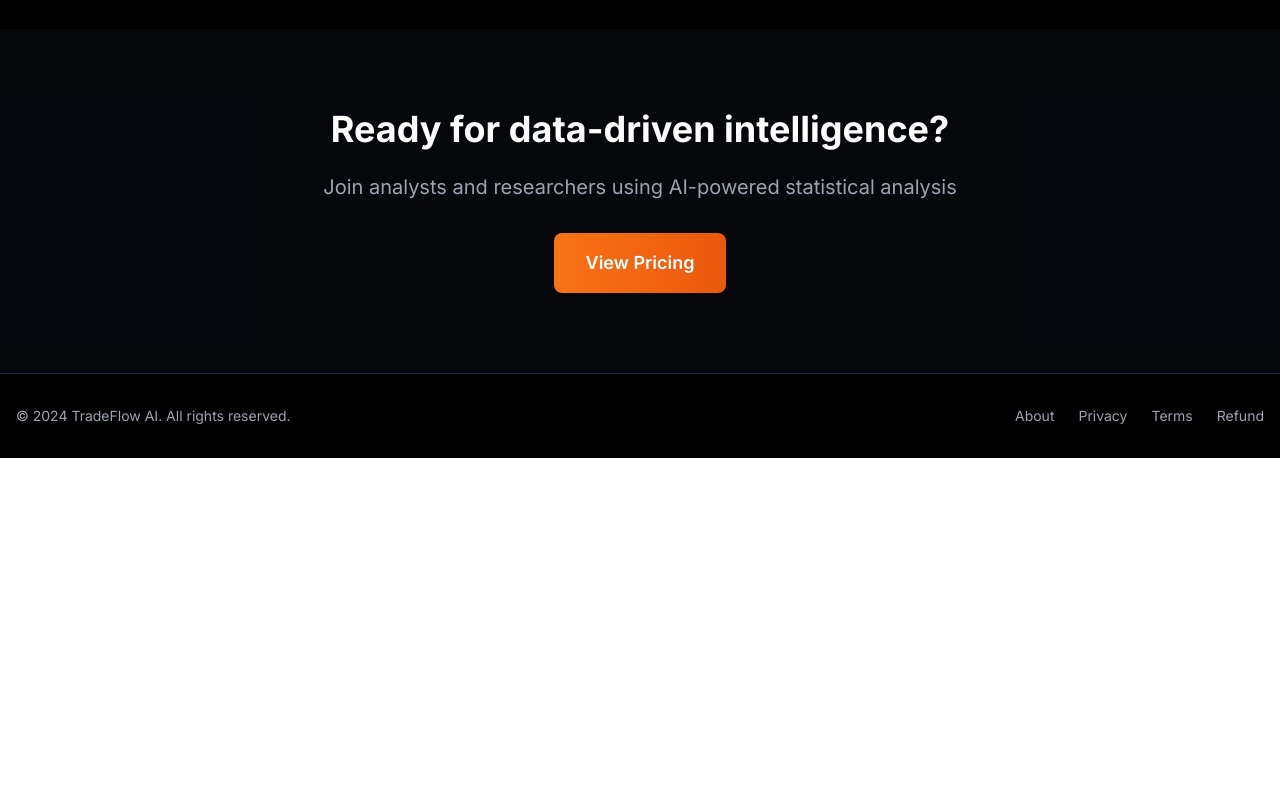
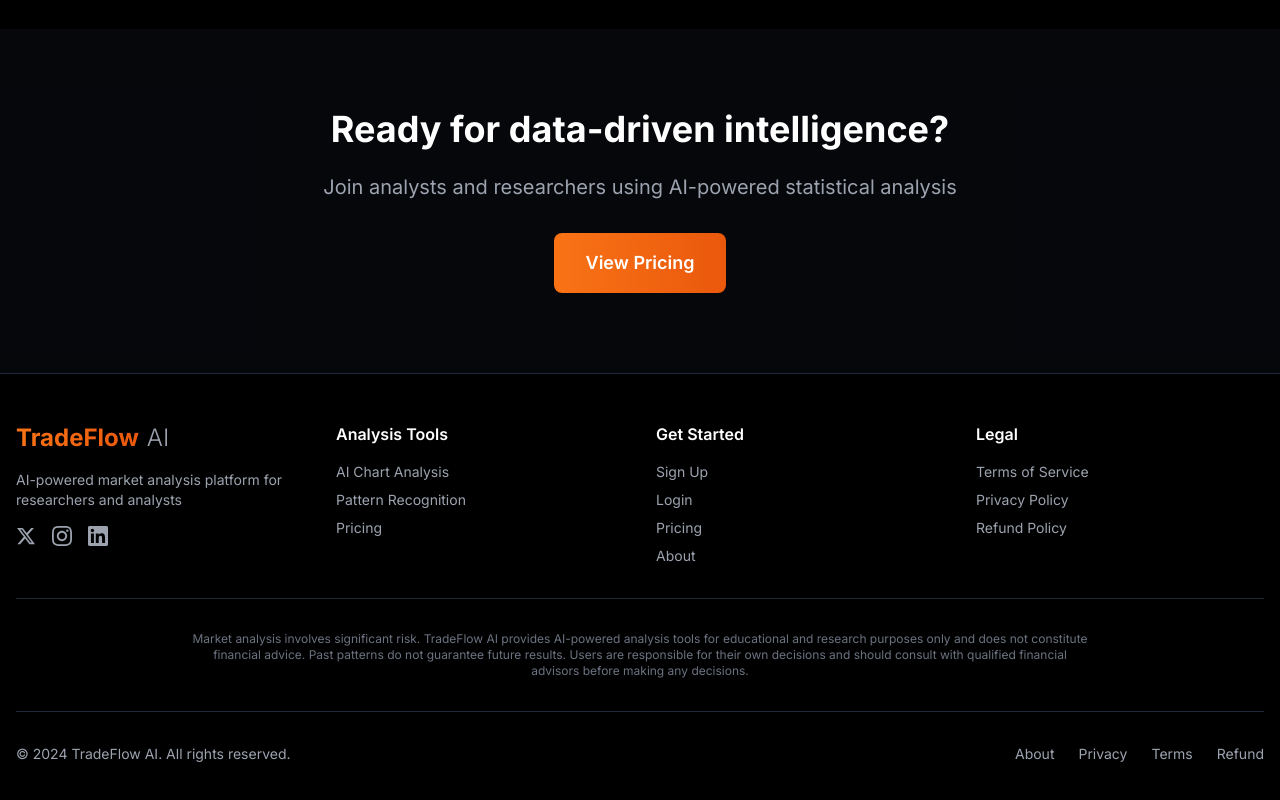
Before and after one commit to rochicenat/tradeflow-ai-frontend, a Next.js app: page / in a window 1280 px wide. Shown: the part 1940-2740 px from the top of the page. Before the commit the page ends 2398 px from the top, so only its background shows below. Built offline with nearby package versions, Linux system fonts and the light colour scheme.

Commit message:
Add comprehensive footer with disclaimer

```diff
--- a/app/page.tsx
+++ b/app/page.tsx
@@ -137,14 +137,87 @@ export default function Home() {
       </section>
 
       {/* Footer */}
-      <footer className="border-t border-gray-800 py-8 px-4">
-        <div className="max-w-7xl mx-auto flex flex-col md:flex-row justify-between items-center gap-4 text-gray-400 text-sm">
+      <footer className="border-t border-gray-800 bg-black">
+        <div className="max-w-7xl mx-auto px-4 py-12">
+          <div className="grid grid-cols-1 md:grid-cols-4 gap-8 mb-8">
+            {/* Brand */}
+            <div>
+              <div className="flex items-center gap-2 mb-4">
+                <span className="text-2xl font-bold bg-gradient-to-r from-orange-500 to-orange-600 bg-clip-text text-transparent">
+                  TradeFlow
+                </span>
+                <span className="text-2xl font-light text-gray-400">AI</span>
+              </div>
+              <p className="text-gray-400 text-sm mb-4">
+                AI-powered market analysis platform for researchers and analysts
+              </p>
+              <div className="flex gap-4">
+                <a href="#" className="text-gray-400 hover:text-orange-500 transition-colors">
+                  <svg className="w-5 h-5" fill="currentColor" viewBox="0 0 24 24">
+                    <path d="M18.244 2.25h3.308l-7.227 8.26 8.502 11.24H16.17l-5.214-6.817L4.99 21.75H1.68l7.73-8.835L1.254 2.25H8.08l4.713 6.231zm-1.161 17.52h1.833L7.084 4.126H5.117z"/>
+                  </svg>
+                </a>
+                <a href="#" className="text-gray-400 hover:text-orange-500 transition-colors">
+                  <svg className="w-5 h-5" fill="currentColor" viewBox="0 0 24 24">
+                    <path d="M12 2.163c3.204 0 3.584.012 4.85.07 3.252.148 4.771 1.691 4.919 4.919.058 1.265.069 1.645.069 4.849 0 3.205-.012 3.584-.069 4.849-.149 3.225-1.664 4.771-4.919 4.919-1.266.058-1.644.07-4.85.07-3.204 0-3.584-.012-4.849-.07-3.26-.149-4.771-1.699-4.919-4.92-.058-1.265-.07-1.644-.07-4.849 0-3.204.013-3.583.07-4.849.149-3.227 1.664-4.771 4.919-4.919 1.266-.057 1.645-.069 4.849-.069zm0-2.163c-3.259 0-3.667.014-4.947.072-4.358.2-6.78 2.618-6.98 6.98-.059 1.281-.073 1.689-.073 4.948 0 3.259.014 3.668.072 4.948.2 4.358 2.618 6.78 6.98 6.98 1.281.058 1.689.072 4.948.072 3.259 0 3.668-.014 4.948-.072 4.354-.2 6.782-2.618 6.979-6.98.059-1.28.073-1.689.073-4.948 0-3.259-.014-3.667-.072-4.947-.196-4.354-2.617-6.78-6.979-6.98-1.281-.059-1.69-.073-4.949-.073zm0 5.838c-3.403 0-6.162 2.759-6.162 6.162s2.759 6.163 6.162 6.163 6.162-2.759 6.162-6.163c0-3.403-2.759-6.162-6.162-6.162zm0 10.162c-2.209 0-4-1.79-4-4 0-2.209 1.791-4 4-4s4 1.791 4 4c0 2.21-1.791 4-4 4zm6.406-11.845c-.796 0-1.441.645-1.441 1.44s.645 1.44 1.441 1.44c.795 0 1.439-.645 1.439-1.44s-.644-1.44-1.439-1.44z"/>
+                  </svg>
+                </a>
+                <a href="#" className="text-gray-400 hover:text-orange-500 transition-colors">
+                  <svg className="w-5 h-5" fill="currentColor" viewBox="0 0 24 24">
+                    <path d="M20.447 20.452h-3.554v-5.569c0-1.328-.027-3.037-1.852-3.037-1.853 0-2.136 1.445-2.136 2.939v5.667H9.351V9h3.414v1.561h.046c.477-.9 1.637-1.85 3.37-1.85 3.601 0 4.267 2.37 4.267 5.455v6.286zM5.337 7.433c-1.144 0-2.063-.926-2.063-2.065 0-1.138.92-2.063 2.063-2.063 1.14 0 2.064.925 2.064 2.063 0 1.139-.925 2.065-2.064 2.065zm1.782 13.019H3.555V9h3.564v11.452zM22.225 0H1.771C.792 0 0 .774 0 1.729v20.542C0 23.227.792 24 1.771 24h20.451C23.2 24 24 23.227 24 22.271V1.729C24 .774 23.2 0 22.222 0h.003z"/>
+                  </svg>
+                </a>
+              </div>
+            </div>
+
+            {/* Analysis Tools */}
+            <div>
+              <h3 className="font-semibold text-white mb-4">Analysis Tools</h3>
+              <ul className="space-y-2 text-sm text-gray-400">
+                <li><Link href="/signup" className="hover:text-orange-500 transition-colors">AI Chart Analysis</Link></li>
+                <li><Link href="/dashboard" className="hover:text-orange-500 transition-colors">Pattern Recognition</Link></li>
+                <li><Link href="/pricing" className="hover:text-orange-500 transition-colors">Pricing</Link></li>
+              </ul>
+            </div>
+
+            {/* Get Started */}
+            <div>
+              <h3 className="font-semibold text-white mb-4">Get Started</h3>
+              <ul className="space-y-2 text-sm text-gray-400">
+                <li><Link href="/signup" className="hover:text-orange-500 transition-colors">Sign Up</Link></li>
+                <li><Link href="/login" className="hover:text-orange-500 transition-colors">Login</Link></li>
+                <li><Link href="/pricing" className="hover:text-orange-500 transition-colors">Pricing</Link></li>
+                <li><Link href="/about" className="hover:text-orange-500 transition-colors">About</Link></li>
+              </ul>
+            </div>
+
+            {/* Legal */}
+            <div>
+              <h3 className="font-semibold text-white mb-4">Legal</h3>
+              <ul className="space-y-2 text-sm text-gray-400">
+                <li><Link href="/terms" className="hover:text-orange-500 transition-colors">Terms of Service</Link></li>
+                <li><Link href="/privacy" className="hover:text-orange-500 transition-colors">Privacy Policy</Link></li>
+                <li><Link href="/refund" className="hover:text-orange-500 transition-colors">Refund Policy</Link></li>
+              </ul>
+            </div>
+          </div>
+
+          {/* Disclaimer */}
+          <div className="border-t border-gray-800 pt-8">
+            <p className="text-xs text-gray-500 text-center max-w-4xl mx-auto">
+              Market analysis involves significant risk. TradeFlow AI provides AI-powered analysis tools for educational and research purposes only and does not constitute financial advice. Past patterns do not guarantee future results. Users are responsible for their own decisions and should consult with qualified financial advisors before making any decisions.
+            </p>
+          </div>
+
+          {/* Copyright */}
+          <div className="mt-8 pt-8 border-t border-gray-800 flex flex-col md:flex-row justify-between items-center gap-4 text-gray-400 text-sm">
             <div>© 2024 TradeFlow AI. All rights reserved.</div>
             <div className="flex gap-6">
               <Link href="/about" className="hover:text-orange-500 transition-colors">About</Link>
               <Link href="/privacy" className="hover:text-orange-500 transition-colors">Privacy</Link>
               <Link href="/terms" className="hover:text-orange-500 transition-colors">Terms</Link>
               <Link href="/refund" className="hover:text-orange-500 transition-colors">Refund</Link>
+            </div>
           </div>
         </div>
       </footer>
```
Lines whose indentation alone changed are shown as unchanged.
